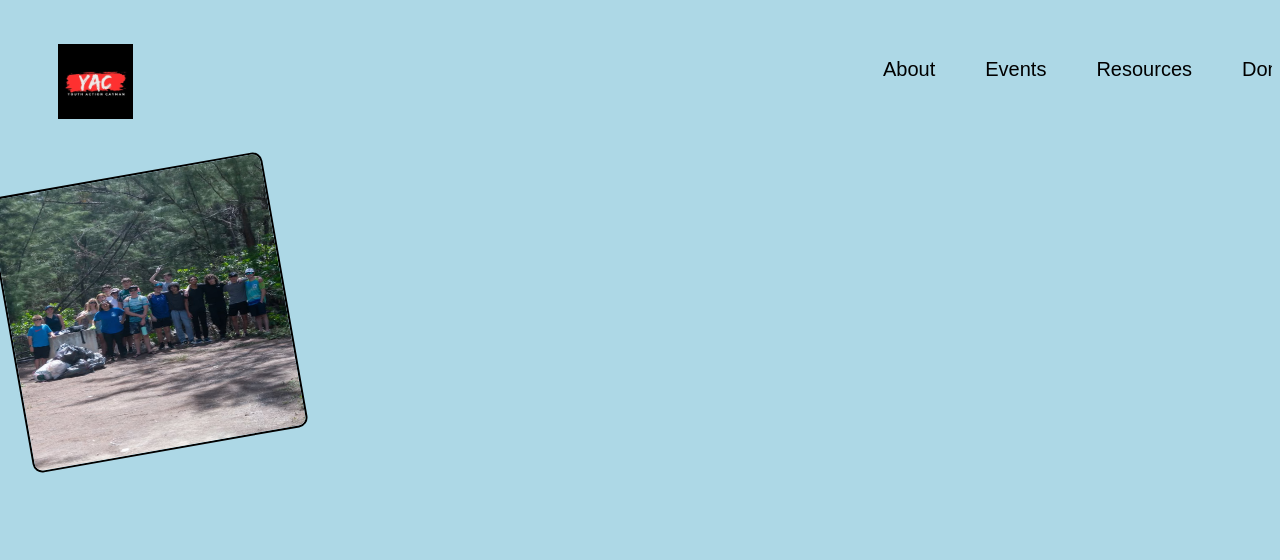
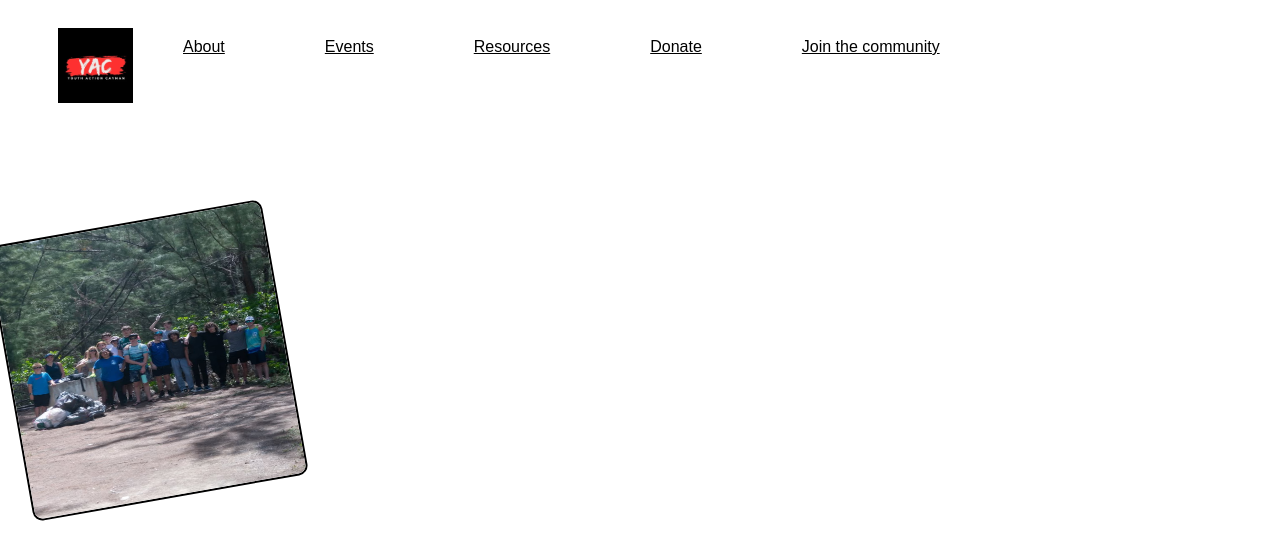
Before and after one commit to tigerseyemax1/YAC-website, a React (Vite) app: page / in a window 1280 px wide. Shown: the top 560 px of the page. Built offline with nearby package versions, Linux system fonts and the light colour scheme.

Commit message:
Tyler commit test

```diff
--- a/src/App.css
+++ b/src/App.css
@@ -1,6 +1,5 @@
 body {
-  font-family: arial;
-  background-color: lightblue;
+  font-family: 'Arial';
 }
 
 .navbar {
@@ -9,20 +8,53 @@ body {
   flex-direction: row;
 }
 
+ul {
+  display: flex;
+  flex-direction: row;
+  /* trying to make the ul element float to the right of our nav bar */
+  justify-content: flex-end;
+  list-style-type: none;
+  margin: 0;
+  padding: 0;
+  justify-content: center;
+  overflow: hidden;
+  background-color: white;
+}
+
 .navbar {
   width: 100%;
+  background-color: white;
   overflow: auto;
 }
 
 .navText {
   display: flex;
   padding-right: 50px;
-  margin-top: 50px;
+  padding-top: 30px;
+  margin: 0px;
+  color: black;
+}
+
+.navbar ul li a {
+  display: flex;
+  padding-right: 100px;
+  padding-top: 30px;
+  margin: 0px;
+  color: black;
+}
+ /* just leave this here for now decide what to do with it later
+  padding-top: 30px;
+  margin: 0px;
   color: black;
   text-decoration: none;
   font-size: 20px;
+  font-family: 'Arial';
   width: 100%;
-}
+
+  /* why WOULDn"T THIS ALIGN
+  text-align: center;
+  place-items: center;
+  */
 
 .navbar a:hover {
   color: #ddd;
@@ -50,7 +82,7 @@ body {
 .imageGSAP img {
   position: absolute;
   overflow: hidden;
-  margin-top: 20px;
+  margin-top: 100px;
   width: 275px;
   height: 275px;
   border-radius: 10px;
--- a/src/App.jsx
+++ b/src/App.jsx
@@ -12,24 +12,22 @@ const LandingPage = () => {
       <div id = "smooth-content">
 
       <nav className = 'navbar'>
-        <p>
-          <a href = "YAC"><img src = {youthactioncayman} alt="YAC"/></a>
-        </p>
-          <a href = "About" className = "navText">About</a>
-          <a href = "Events" className = "navText">Events</a>
-          <a href = "Resources" className = "navText">Resources</a>
-          <a href = "Donate" className = "navText" >Donate</a>
-          <a href = "Join the community" className = "navText">Join the community</a>
+        <a href = "YAC"><img src = {youthactioncayman} alt="YAC"/></a>
+        <ul>
+          <li><a href = "About" className = "navText">About</a></li>
+          <li><a href = "Events" className = "navText">Events</a></li>
+          <li><a href = "Resources" className = "navText">Resources</a></li>
+          <li><a href = "Donate" className = "navText" >Donate</a></li>
+          <li><a href = "Join the community" className = "navText">Join the community</a></li>
+
+
+        </ul>
       </nav>
 
       <div className = "imageGSAP"
-           onMouseEnter = {() => {
-            { animateForward() };
-           }}
-            onMouseLeave = {() => {
-              { animateBackward() };
-            }}
-            >
+           onMouseEnter = {() => { animateForward(); }}
+           onMouseLeave = {() => { animateBackward(); }}
+           >
         <img src = {yacmeeting1} alt = "YAC"></img>
       </div>
 
@@ -37,6 +35,7 @@ const LandingPage = () => {
     </div>
   )
 }
+
 
 export default LandingPage
 
```
Also changed, not shown: 1 other file (tests, documents, lock files or other folders).
